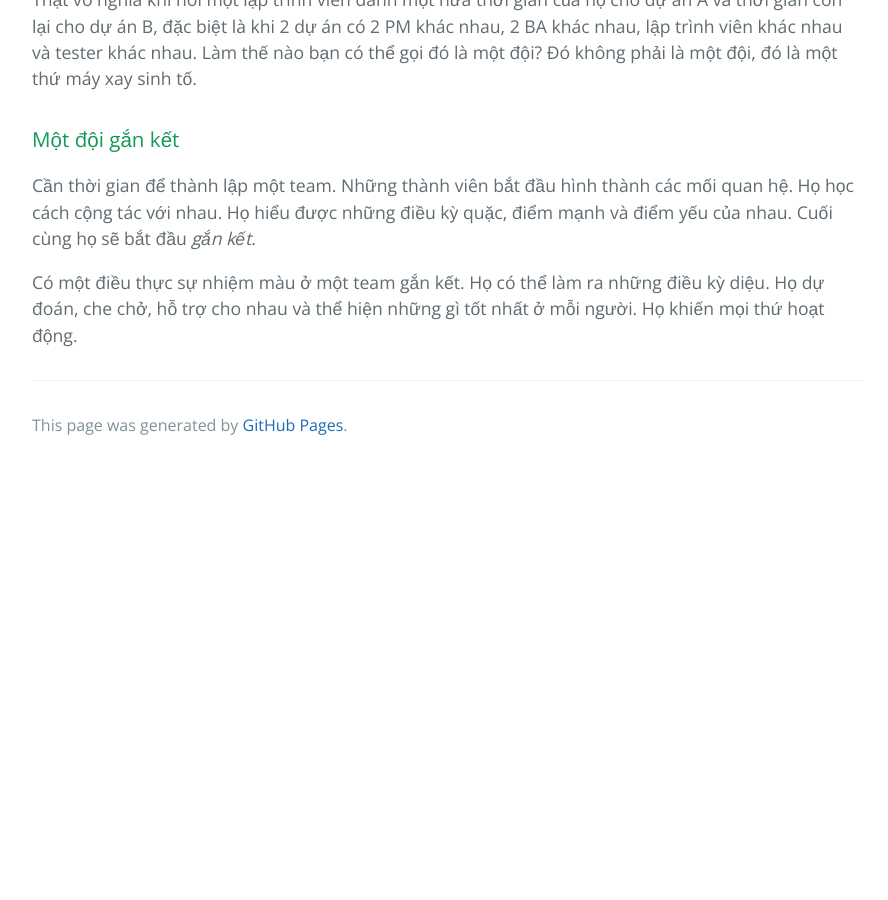
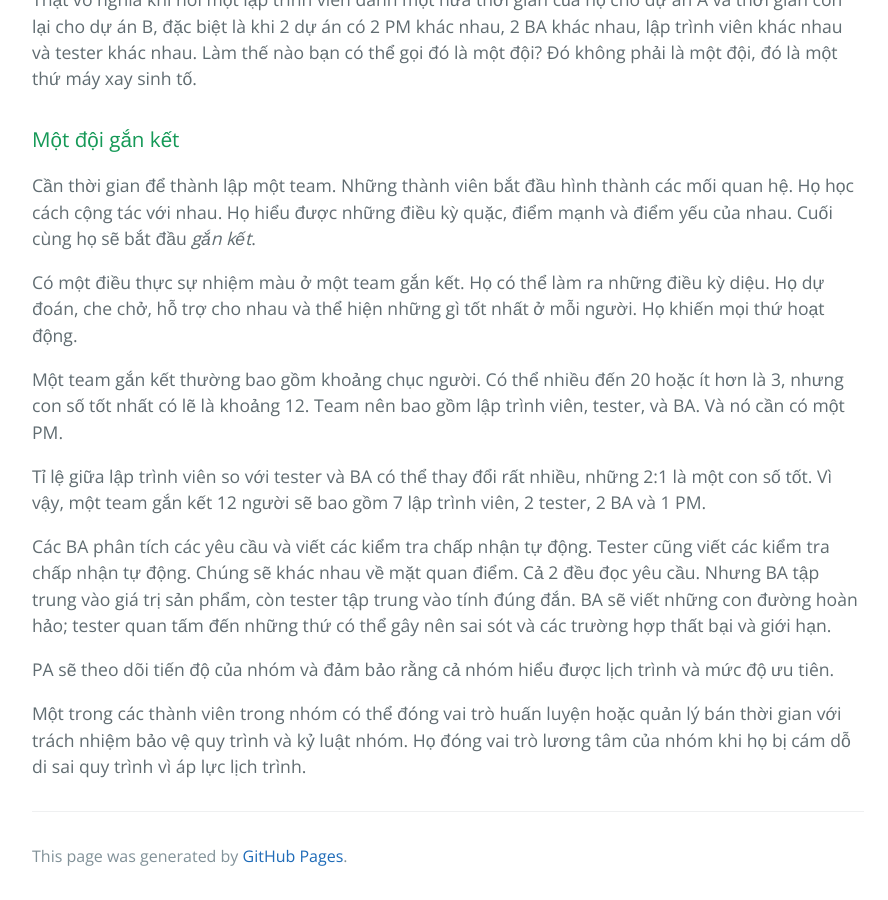
Before and after one commit to HaiBV/haibv.github.io, a Jekyll site: the page built from clean-coder/chapter-13-teams-and-projects.md, in a window 1280 px wide and 900 px high, scrolled down 909 px. Shown: the whole window, without its empty margins (192-1080 px from the left). Built offline with Jekyll 4.4.1, drawn with Linux system fonts in a browser that asks for light colours; our own code applies the rules of GitHub Pages for plain Markdown files; before the commit the page ends 1378 px from its top, so only the background shows below that.

Commit message:
Update The Clean Coder - Chapter 13 Teams and Projects

```diff
--- a/clean-coder/chapter-13-teams-and-projects.md
+++ b/clean-coder/chapter-13-teams-and-projects.md
@@ -23,3 +23,13 @@ Thật vô nghĩa khi nói một lập trình viên dành một nửa thời gia
 Cần thời gian để thành lập một team. Những thành viên bắt đầu hình thành các mối quan hệ. Họ học cách cộng tác với nhau. Họ hiểu được những điều kỳ quặc, điểm mạnh và điểm yếu của nhau. Cuối cùng họ sẽ bắt đầu _gắn kết_.
 
 Có một điều thực sự nhiệm màu ở một team gắn kết. Họ có thể làm ra những điều kỳ diệu. Họ dự đoán, che chở, hỗ trợ cho nhau và thể hiện những gì tốt nhất ở mỗi người. Họ khiến mọi thứ hoạt động.
+
+Một team gắn kết thường bao gồm khoảng chục người. Có thể nhiều đến 20 hoặc ít hơn là 3, nhưng con số tốt nhất có lẽ là khoảng 12. Team nên bao gồm lập trình viên, tester, và BA. Và nó cần có một PM.
+
+Tỉ lệ giữa lập trình viên so với tester và BA có thể thay đổi rất nhiều, những 2:1 là một con số tốt. Vì vậy, một team gắn kết 12 người sẽ bao gồm 7 lập trình viên, 2 tester, 2 BA và 1 PM.
+
+Các BA phân tích các yêu cầu và viết các kiểm tra chấp nhận tự động. Tester cũng viết các kiểm tra chấp nhận tự động. Chúng sẽ khác nhau về mặt quan điểm. Cả 2 đều đọc yêu cầu. Nhưng BA tập trung vào giá trị sản phẩm, còn tester tập trung vào tính đúng đắn. BA sẽ viết những con đường hoàn hảo; tester quan tấm đến những thứ có thể gây nên sai sót và các trường hợp thất bại và giới hạn.
+
+PA sẽ theo dõi tiến độ của nhóm và đảm bảo rằng cả nhóm hiểu được lịch trình và mức độ ưu tiên.
+
+Một trong các thành viên trong nhóm có thể đóng vai trò huấn luyện hoặc quản lý bán thời gian với trách nhiệm bảo vệ quy trình và kỷ luật nhóm. Họ đóng vai trò lương tâm của nhóm khi họ bị cám dỗ di sai quy trình vì áp lực lịch trình.
```
